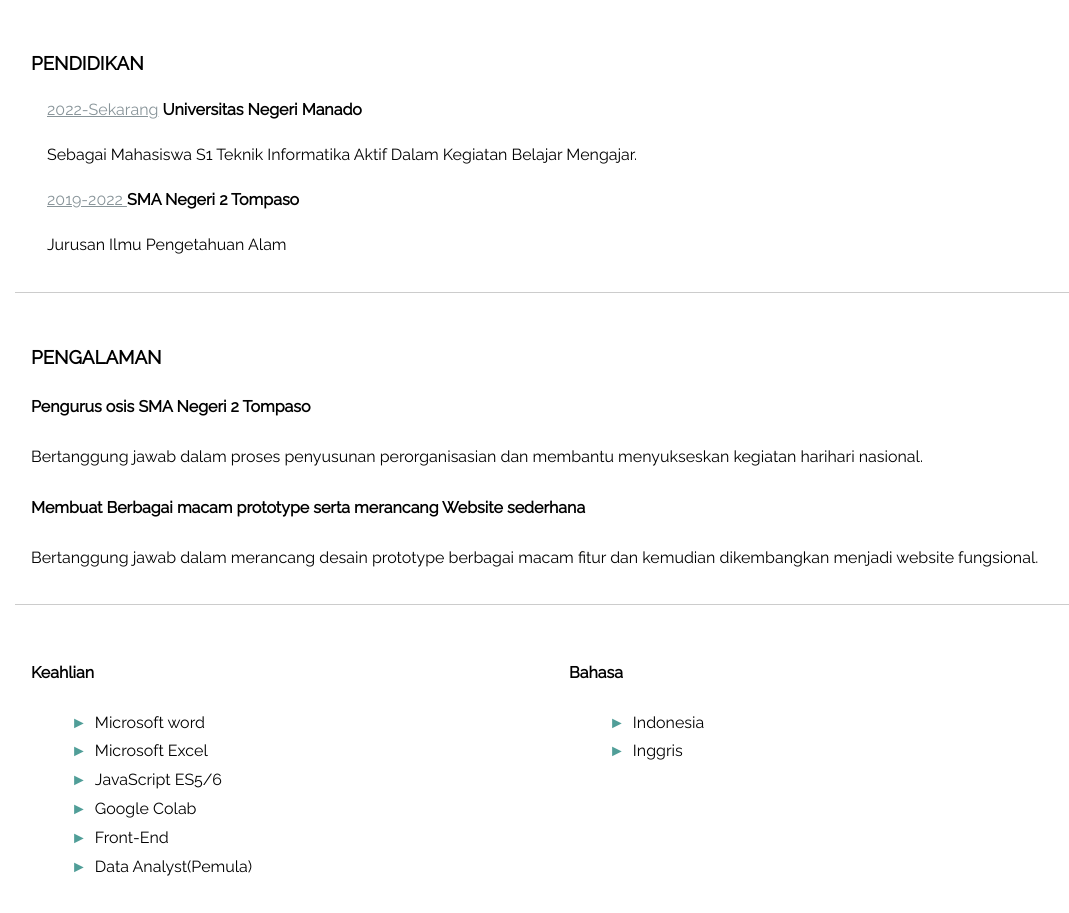
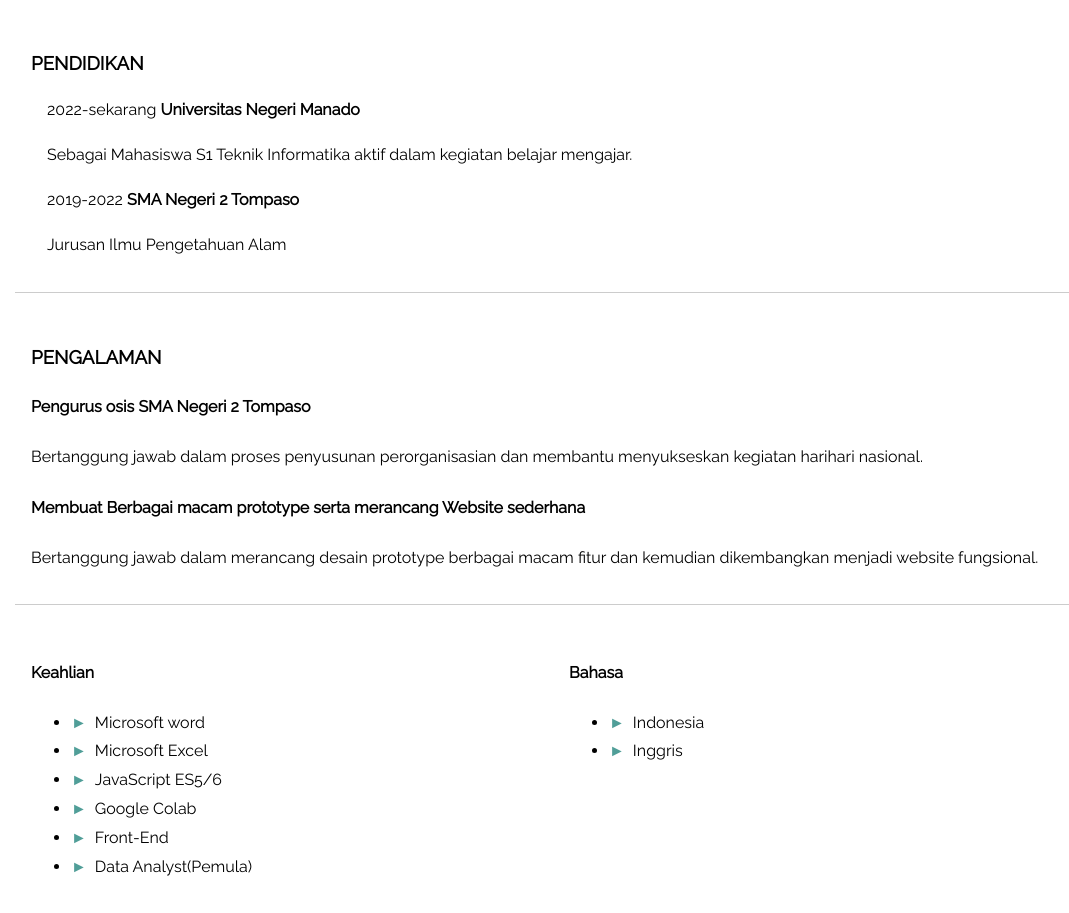
Before and after one commit to Fathansu/CV-MELATI-M.-RORING, a plain HTML site: page index.html in a window 1280 px wide. Shown: the part 803-1716 px from the top of the page, without its empty margins (71-1140 px from the left). Drawn offline with Linux system fonts and the light colour scheme.

Commit message:
style.css

```diff
--- a/style.css
+++ b/style.css
@@ -116,9 +116,6 @@ a .fab {
   max-width: 50%;
 }
 
-.skills .column ul, ul.job-description {
-  list-style-type: none;
-}
 
 .skills .column ul > li:before {
   content: "►";
@@ -126,20 +123,7 @@ a .fab {
   color: #509e98;
 }
 
-.sekolah, .job-title {
-  text-transform: capitalize;
-}
 
-.sekolah span, .job-title span {
-  color: #889499;
-  text-decoration: underline;
-}
-
-ul.job-deskripsi li:before{
-  content: "✔";
-  padding-right: 0.5em;
-  color: #509e98;
-}
 
 
 @media only screen and (max-width: 768px) {
```
